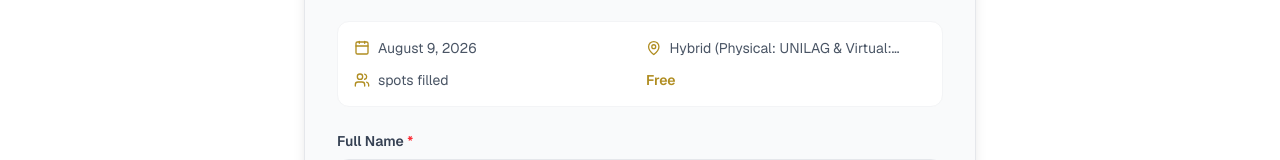
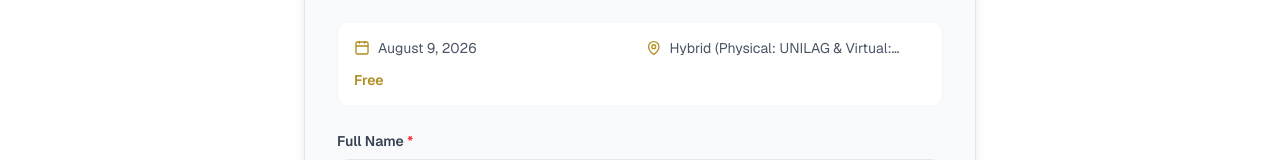
Before and after one commit to georgegoodluck/nextwave, a Next.js app: page / in a window 1280 px wide. Both pictures are taken after a click on the button "Register Now". Shown: the part 3108-3268 px from the top of the page. Built offline with nearby package versions, Linux system fonts and the light colour scheme.

Commit message:
feat: update registration form logic

```diff
--- a/components/RegistrationForm.tsx
+++ b/components/RegistrationForm.tsx
@@ -2,7 +2,7 @@
 
 import { Event } from "@/types/events";
 import { FormData } from "@/types/events";
-import { X, User, Mail, Phone, Calendar, MapPin, Users } from "lucide-react";
+import { X, User, Mail, Phone, Calendar, MapPin } from "lucide-react";
 
 interface RegistrationFormProps {
   event: Event;
@@ -48,10 +48,6 @@ export function RegistrationForm({
         <div className="flex items-center gap-2 text-sm text-gray-600">
           <MapPin size={16} className="text-[#B08D21]" />
           <span className="line-clamp-1">{event.venue}</span>
-        </div>
-        <div className="flex items-center gap-2 text-sm text-gray-600">
-          <Users size={16} className="text-[#B08D21]" />
-          <span>{event.registered} spots filled</span>
         </div>
         <div className="flex items-center gap-2 text-sm text-gray-600">
           <span className="font-semibold text-[#B08D21]">{event.price}</span>
```
